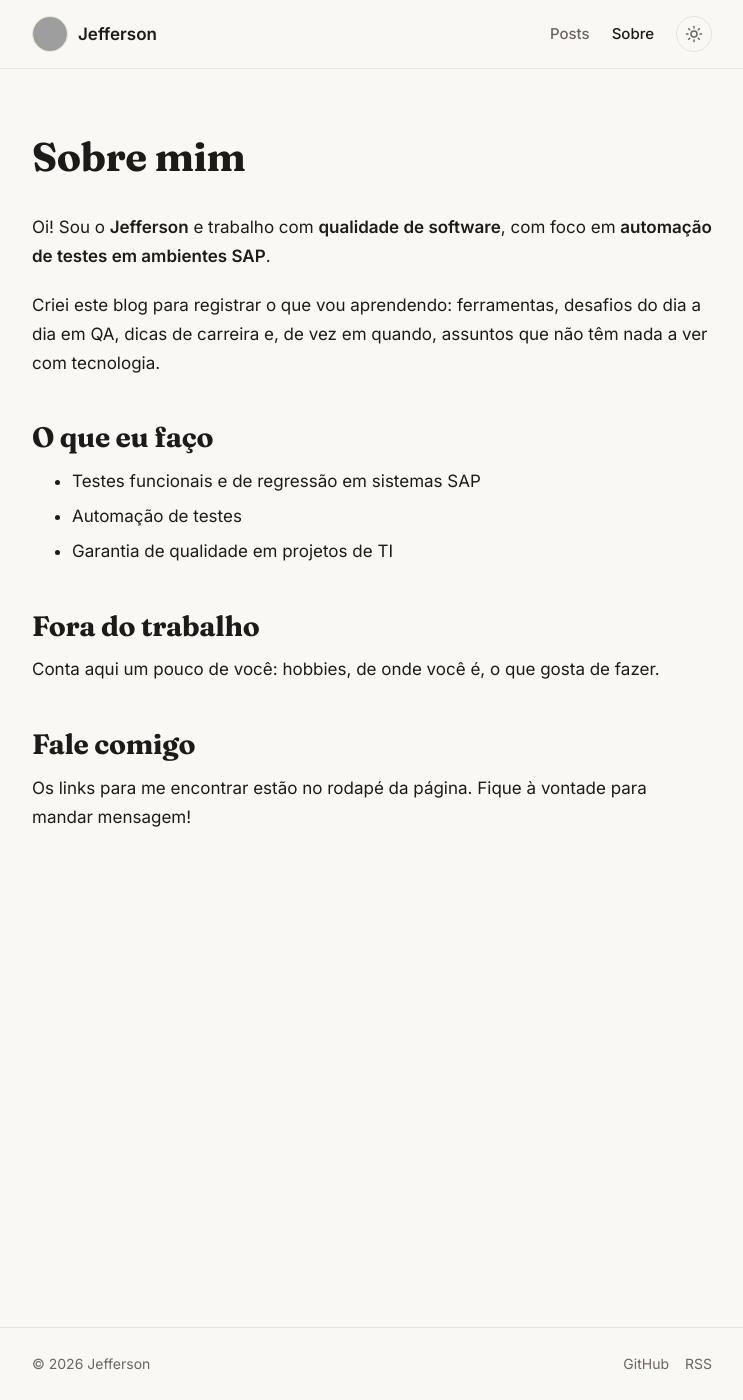
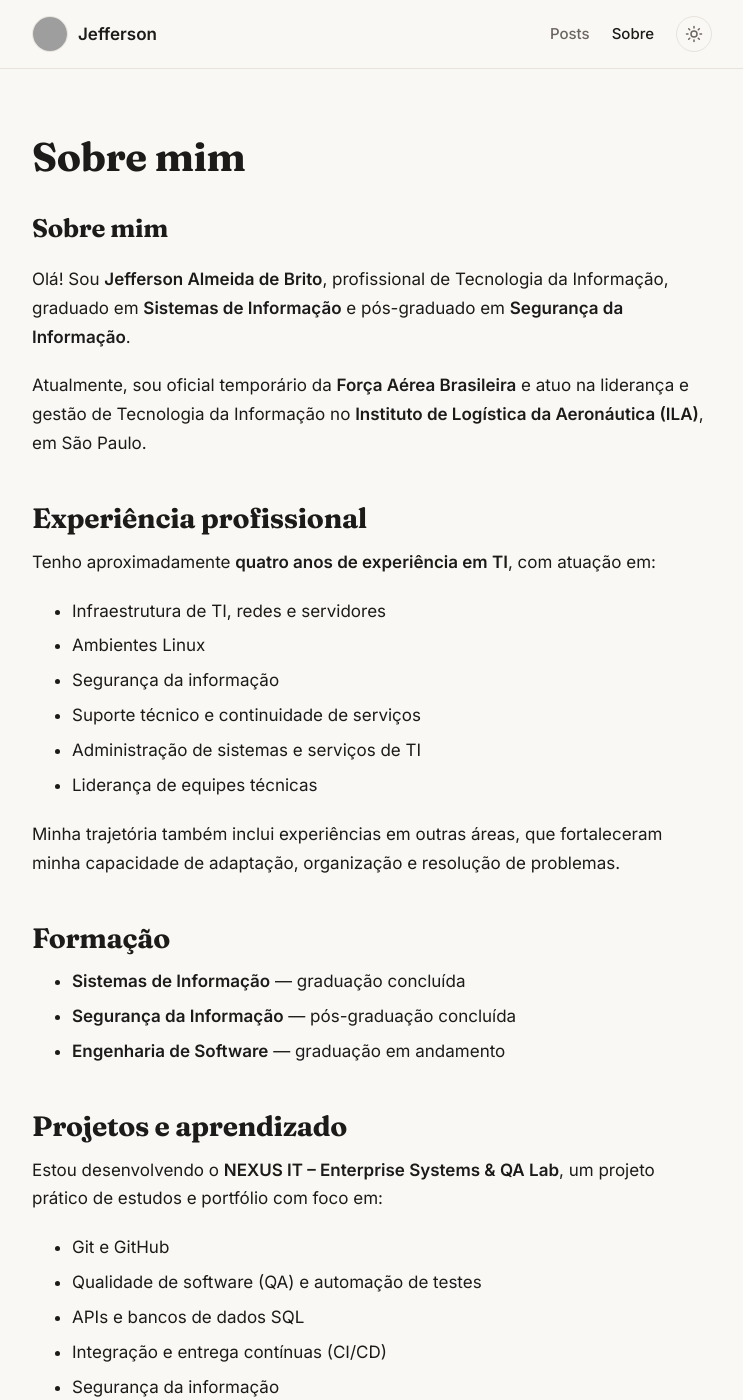
Before and after one commit to jeffersondk3/jeffersondk3.github.io, a Jekyll site: the page built from sobre.md, in a window 1280 px wide and 1400 px high. Shown: the whole window, without its empty margins (268-1011 px from the left). Built offline with Jekyll 4.4.1, drawn with Linux system fonts in a browser that asks for light colours; some of the changed text lies outside the part shown; grey boxes are pictures that could not be loaded.

Commit message:
Atualiza apresentação profissional e objetivos

```diff
--- a/sobre.md
+++ b/sobre.md
@@ -4,26 +4,50 @@
 permalink: /sobre/
 ---
 
-<!-- ✏️ Jefferson: reescreve este texto com a sua história. É só Markdown normal. -->
+# Sobre mim
 
-Oi! Sou o **Jefferson** e trabalho com **qualidade de software**, com foco em
-**automação de testes em ambientes SAP**.
+Olá! Sou **Jefferson Almeida de Brito**, profissional de Tecnologia da Informação, graduado em **Sistemas de Informação** e pós-graduado em **Segurança da Informação**.
 
-Criei este blog para registrar o que vou aprendendo: ferramentas, desafios do
-dia a dia em QA, dicas de carreira e, de vez em quando, assuntos que não têm
-nada a ver com tecnologia.
+Atualmente, sou oficial temporário da **Força Aérea Brasileira** e atuo na liderança e gestão de Tecnologia da Informação no **Instituto de Logística da Aeronáutica (ILA)**, em São Paulo.
 
-## O que eu faço
+## Experiência profissional
 
-- Testes funcionais e de regressão em sistemas SAP
-- Automação de testes
-- Garantia de qualidade em projetos de TI
+Tenho aproximadamente **quatro anos de experiência em TI**, com atuação em:
 
-## Fora do trabalho
+- Infraestrutura de TI, redes e servidores
+- Ambientes Linux
+- Segurança da informação
+- Suporte técnico e continuidade de serviços
+- Administração de sistemas e serviços de TI
+- Liderança de equipes técnicas
 
-Conta aqui um pouco de você: hobbies, de onde você é, o que gosta de fazer.
+Minha trajetória também inclui experiências em outras áreas, que fortaleceram minha capacidade de adaptação, organização e resolução de problemas.
 
-## Fale comigo
+## Formação
 
-Os links para me encontrar estão no rodapé da página. Fique à vontade para
-mandar mensagem!
+- **Sistemas de Informação** — graduação concluída
+- **Segurança da Informação** — pós-graduação concluída
+- **Engenharia de Software** — graduação em andamento
+
+## Projetos e aprendizado
+
+Estou desenvolvendo o **NEXUS IT – Enterprise Systems & QA Lab**, um projeto prático de estudos e portfólio com foco em:
+
+- Git e GitHub
+- Qualidade de software (QA) e automação de testes
+- APIs e bancos de dados SQL
+- Integração e entrega contínuas (CI/CD)
+- Segurança da informação
+- Fundamentos de processos empresariais e SAP
+
+Esses temas representam meu **desenvolvimento profissional em andamento**, não experiências de trabalho que eu já tenha exercido em todas essas áreas.
+
+## Objetivos profissionais
+
+Tenho interesse em oportunidades na **Alemanha** e em outros países europeus, principalmente em infraestrutura de TI, administração de sistemas, redes, suporte técnico e segurança da informação.
+
+Também estudo alemão e busco ampliar continuamente minhas competências técnicas e interculturais.
+
+## Contato
+
+Você pode acompanhar meus projetos no [GitHub](https://github.com/jeffersondk3).
```
